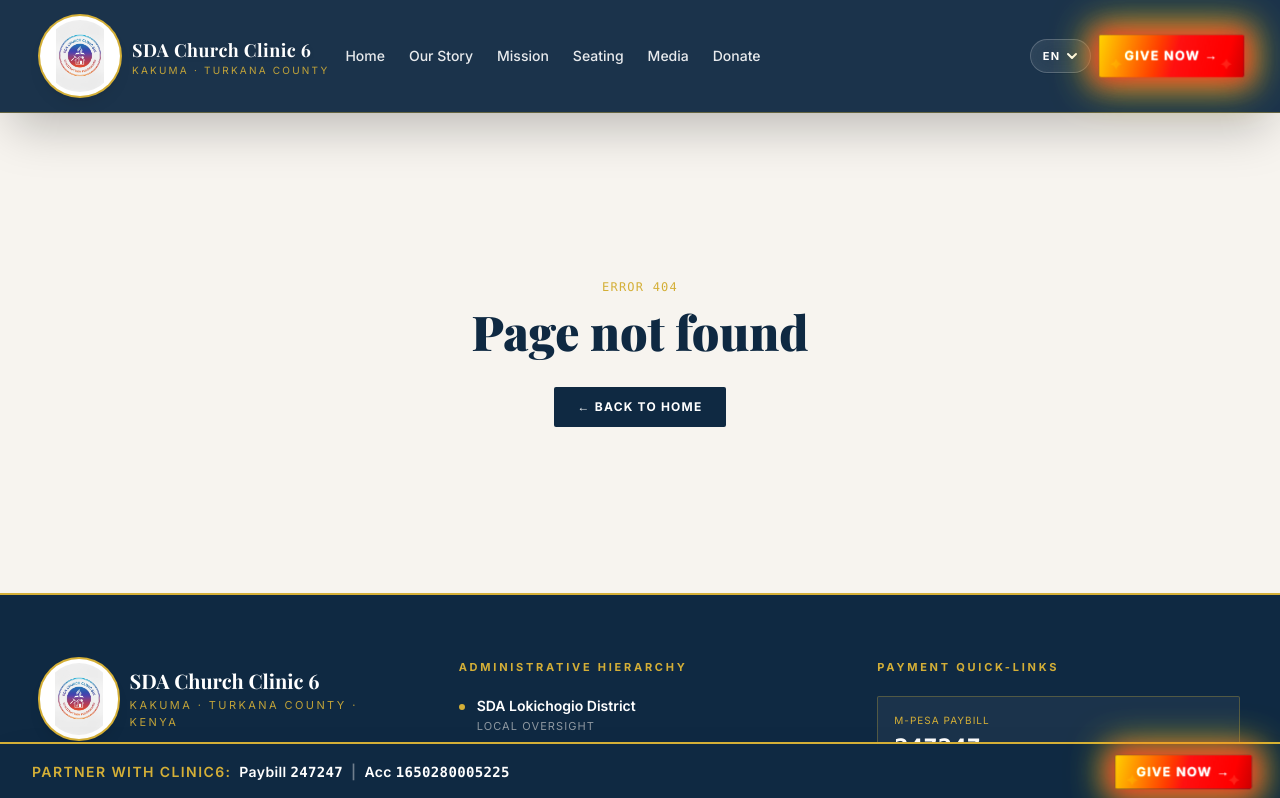
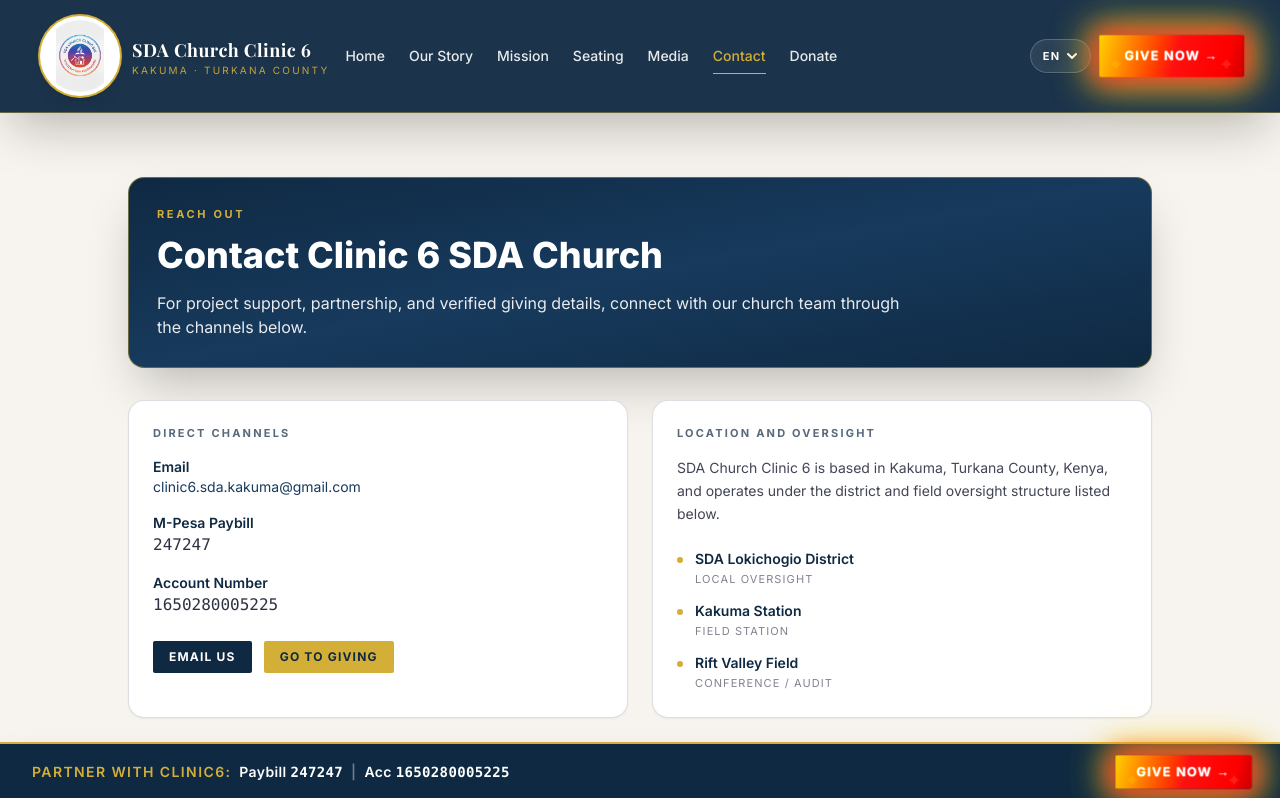
Before and after one commit to KaserekaMboghaPhilemon/Clinic6-SDA-church, a React (Vite) app: page /contact in a window 1280 px wide. Shown: the top 798 px of the page. Built offline with nearby package versions, Linux system fonts and the light colour scheme.

Commit message:
feat: add contact page with church details and navigation

```diff
--- a/src/App.jsx
+++ b/src/App.jsx
@@ -4,6 +4,7 @@
 import Home from './pages/Home.jsx'
 import OurStory from './pages/OurStory.jsx'
 import ProjectDetail from './pages/ProjectDetail.jsx'
+import Contact from './pages/Contact.jsx'
 import SeatingPage from './SeatingPage.jsx'
 import DonatePage from './DonatePage.jsx'
 import MediaCenter from './MediaCenter.jsx'
@@ -121,6 +122,14 @@
           }
         />
         <Route
+          path="/contact"
+          element={
+            <PageTransition>
+              <Contact />
+            </PageTransition>
+          }
+        />
+        <Route
           path="/media"
           element={
             <PageTransition>
--- a/src/Footer.jsx
+++ b/src/Footer.jsx
@@ -1,4 +1,5 @@
 import React from 'react'
+import { Link } from 'react-router-dom'
 import logo from './assets/clinic6-construction-logo.jpg'
 import { useT } from './i18n.jsx'
 
@@ -97,6 +98,12 @@
               >
                 {t('nav.giveNow')} →
               </a>
+              <Link
+                to="/contact"
+                className="inline-flex items-center text-white/90 hover:text-[#D4AF37] transition-colors text-xs uppercase tracking-widest font-semibold"
+              >
+                {t('nav.contact')} →
+              </Link>
             </div>
           </div>
         </div>
--- a/src/Header.jsx
+++ b/src/Header.jsx
@@ -26,6 +26,7 @@
 const routeKeys = [
   { key: 'nav.seating', to: '/seating' },
   { key: 'nav.media',   to: '/media' },
+  { key: 'nav.contact', to: '/contact' },
   { key: 'nav.donate',  to: '/give' },
 ]
 
--- a/src/i18n.jsx
+++ b/src/i18n.jsx
@@ -23,8 +23,23 @@
     'nav.mission':     'Mission',
     'nav.seating':     'Seating',
     'nav.media':       'Media',
+    'nav.contact':     'Contact',
     'nav.donate':      'Donate',
     'nav.giveNow':     'Give Now',
+
+    'contact.eyebrow': 'Reach Out',
+    'contact.title': 'Contact Clinic 6 SDA Church',
+    'contact.subtitle':
+      'For project support, partnership, and verified giving details, connect with our church team through the channels below.',
+    'contact.channels.title': 'Direct Channels',
+    'contact.channels.emailLabel': 'Email',
+    'contact.channels.paybillLabel': 'M-Pesa Paybill',
+    'contact.channels.accountLabel': 'Account Number',
+    'contact.channels.emailCta': 'Email Us',
+    'contact.channels.giveCta': 'Go to Giving',
+    'contact.location.title': 'Location and Oversight',
+    'contact.location.body':
+      'SDA Church Clinic 6 is based in Kakuma, Turkana County, Kenya, and operates under the district and field oversight structure listed below.',
 
     'hero.eyebrow':    'Kakuma · Turkana County · Kenya',
     'hero.headline':   'From the Shade of a Tree to a Sanctuary of Hope.',
@@ -121,8 +136,23 @@
     'nav.mission':    'Mission',
     'nav.seating':    'Sièges',
     'nav.media':      'Média',
+    'nav.contact':    'Contact',
     'nav.donate':     'Faire un Don',
     'nav.giveNow':    'Donner',
+
+    'contact.eyebrow': 'Nous Contacter',
+    'contact.title': 'Contacter l\'Église SDA Clinic 6',
+    'contact.subtitle':
+      'Pour le soutien des projets, les partenariats et les détails de don vérifiés, contactez notre équipe par les canaux ci-dessous.',
+    'contact.channels.title': 'Canaux Directs',
+    'contact.channels.emailLabel': 'E-mail',
+    'contact.channels.paybillLabel': 'Paybill M-Pesa',
+    'contact.channels.accountLabel': 'Numéro de Compte',
+    'contact.channels.emailCta': 'Nous Écrire',
+    'contact.channels.giveCta': 'Aller aux Dons',
+    'contact.location.title': 'Localisation et Supervision',
+    'contact.location.body':
+      'L\'église SDA Clinic 6 est basée à Kakuma, comté de Turkana, Kenya, et fonctionne sous la structure de supervision de district et de field ci-dessous.',
 
     'hero.eyebrow':   'Kakuma · Comté de Turkana · Kenya',
     'hero.headline':  "De l'Ombre d'un Arbre à un Sanctuaire d'Espérance.",
@@ -219,8 +249,23 @@
     'nav.mission':    'Misheni',
     'nav.seating':    'Viti',
     'nav.media':      'Vyombo',
+    'nav.contact':    'Mawasiliano',
     'nav.donate':     'Changia',
     'nav.giveNow':    'Toa Sasa',
+
+    'contact.eyebrow': 'Wasiliana Nasi',
+    'contact.title': 'Wasiliana na Kanisa la SDA Clinic 6',
+    'contact.subtitle':
+      'Kwa usaidizi wa miradi, ushirikiano, na maelezo ya utoaji yaliyothibitishwa, wasiliana na timu ya kanisa kupitia njia zilizo hapa chini.',
+    'contact.channels.title': 'Njia za Moja kwa Moja',
+    'contact.channels.emailLabel': 'Barua Pepe',
+    'contact.channels.paybillLabel': 'M-Pesa Paybill',
+    'contact.channels.accountLabel': 'Nambari ya Akaunti',
+    'contact.channels.emailCta': 'Tutumie Barua Pepe',
+    'contact.channels.giveCta': 'Nenda Kwenye Utoaji',
+    'contact.location.title': 'Eneo na Usimamizi',
+    'contact.location.body':
+      'Kanisa la SDA Clinic 6 lipo Kakuma, Turkana County, Kenya, na linafanya kazi chini ya mfumo wa usimamizi wa district na field uliotajwa hapa chini.',
 
     'hero.eyebrow':   'Kakuma · Kaunti ya Turkana · Kenya',
     'hero.headline':  'Kutoka Kivuli cha Mti hadi Hekalu la Tumaini.',
--- /dev/null
+++ b/src/pages/Contact.jsx
@@ -0,0 +1,100 @@
+import React from 'react'
+import { Link } from 'react-router-dom'
+import { useT } from '../i18n.jsx'
+
+export default function Contact() {
+  const { t } = useT()
+
+  return (
+    <section className="bg-[#F7F4EF] px-6 py-12 text-[#2D3142] sm:py-16">
+      <div className="mx-auto max-w-5xl">
+        <div className="rounded-2xl border border-[#D4AF37]/45 bg-gradient-to-br from-[#0F2942] via-[#173A5D] to-[#0F2942] p-7 text-white shadow-2xl">
+          <p className="text-[11px] font-bold uppercase tracking-[0.24em] text-[#D4AF37]">
+            {t('contact.eyebrow')}
+          </p>
+          <h1 className="mt-3 text-3xl font-black leading-tight sm:text-4xl">
+            {t('contact.title')}
+          </h1>
+          <p className="mt-4 max-w-3xl text-sm leading-relaxed text-white/90 sm:text-base">
+            {t('contact.subtitle')}
+          </p>
+        </div>
+
+        <div className="mt-8 grid gap-6 md:grid-cols-2">
+          <article className="rounded-2xl border border-[#0F2942]/15 bg-white p-6 shadow-sm">
+            <p className="text-[11px] font-bold uppercase tracking-[0.2em] text-[#0F2942]/70">
+              {t('contact.channels.title')}
+            </p>
+            <div className="mt-4 space-y-4 text-sm">
+              <div>
+                <p className="font-semibold text-[#0F2942]">{t('contact.channels.emailLabel')}</p>
+                <a
+                  href="mailto:clinic6.sda.kakuma@gmail.com"
+                  className="text-[#173A5D] hover:text-[#D4AF37] transition-colors"
+                >
+                  clinic6.sda.kakuma@gmail.com
+                </a>
+              </div>
+              <div>
+                <p className="font-semibold text-[#0F2942]">{t('contact.channels.paybillLabel')}</p>
+                <p className="font-mono text-base">247247</p>
+              </div>
+              <div>
+                <p className="font-semibold text-[#0F2942]">{t('contact.channels.accountLabel')}</p>
+                <p className="font-mono text-base">1650280005225</p>
+              </div>
+            </div>
+
+            <div className="mt-6 flex flex-wrap gap-3">
+              <a
+                href="mailto:clinic6.sda.kakuma@gmail.com"
+                className="inline-flex items-center rounded-sm bg-[#0F2942] px-4 py-2 text-xs font-bold uppercase tracking-widest text-white transition hover:bg-[#173A5D]"
+              >
+                {t('contact.channels.emailCta')}
+              </a>
+              <Link
+                to="/give"
+                className="inline-flex items-center rounded-sm bg-[#D4AF37] px-4 py-2 text-xs font-bold uppercase tracking-widest text-[#0F2942] transition hover:bg-yellow-400"
+              >
+                {t('contact.channels.giveCta')}
+              </Link>
+            </div>
+          </article>
+
+          <article className="rounded-2xl border border-[#0F2942]/15 bg-white p-6 shadow-sm">
+            <p className="text-[11px] font-bold uppercase tracking-[0.2em] text-[#0F2942]/70">
+              {t('contact.location.title')}
+            </p>
+            <p className="mt-4 text-sm leading-relaxed text-[#2D3142]/90">
+              {t('contact.location.body')}
+            </p>
+
+            <ol className="mt-6 space-y-3 text-sm text-[#2D3142]/90">
+              <li className="flex items-start gap-3">
+                <span className="mt-2 h-1.5 w-1.5 rounded-full bg-[#D4AF37] shrink-0" />
+                <div>
+                  <p className="font-semibold text-[#0F2942]">SDA Lokichogio District</p>
+                  <p className="text-[11px] uppercase tracking-widest text-[#2D3142]/60">{t('footer.tier.localLabel')}</p>
+                </div>
+              </li>
+              <li className="flex items-start gap-3">
+                <span className="mt-2 h-1.5 w-1.5 rounded-full bg-[#D4AF37] shrink-0" />
+                <div>
+                  <p className="font-semibold text-[#0F2942]">Kakuma Station</p>
+                  <p className="text-[11px] uppercase tracking-widest text-[#2D3142]/60">{t('footer.tier.stationLabel')}</p>
+                </div>
+              </li>
+              <li className="flex items-start gap-3">
+                <span className="mt-2 h-1.5 w-1.5 rounded-full bg-[#D4AF37] shrink-0" />
+                <div>
+                  <p className="font-semibold text-[#0F2942]">Rift Valley Field</p>
+                  <p className="text-[11px] uppercase tracking-widest text-[#2D3142]/60">{t('footer.tier.fieldLabel')}</p>
+                </div>
+              </li>
+            </ol>
+          </article>
+        </div>
+      </div>
+    </section>
+  )
+}
```
